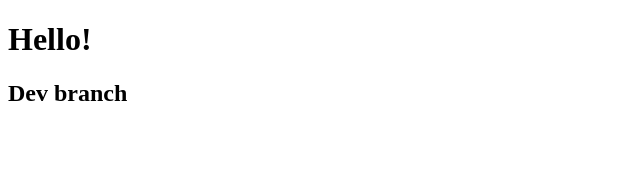
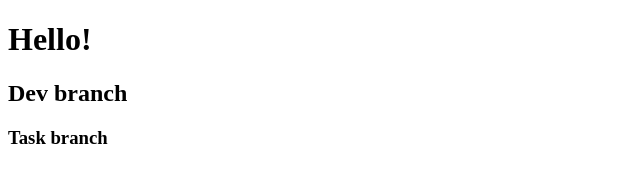
Before and after one commit to VictoryMoskalenko/about_git, a plain HTML site: page index.html in a window 1280 px wide. Shown: the whole page, without its empty margins (0-640 px from the left). Drawn offline with Linux system fonts and the light colour scheme.

Commit message:
new title added

```diff
--- a/index.html
+++ b/index.html
@@ -9,5 +9,6 @@
 <body>
   <h1>Hello!</h1>
   <h2>Dev branch</h2>
+  <h3>Task branch</h3>
 </body>
 </html>
```
